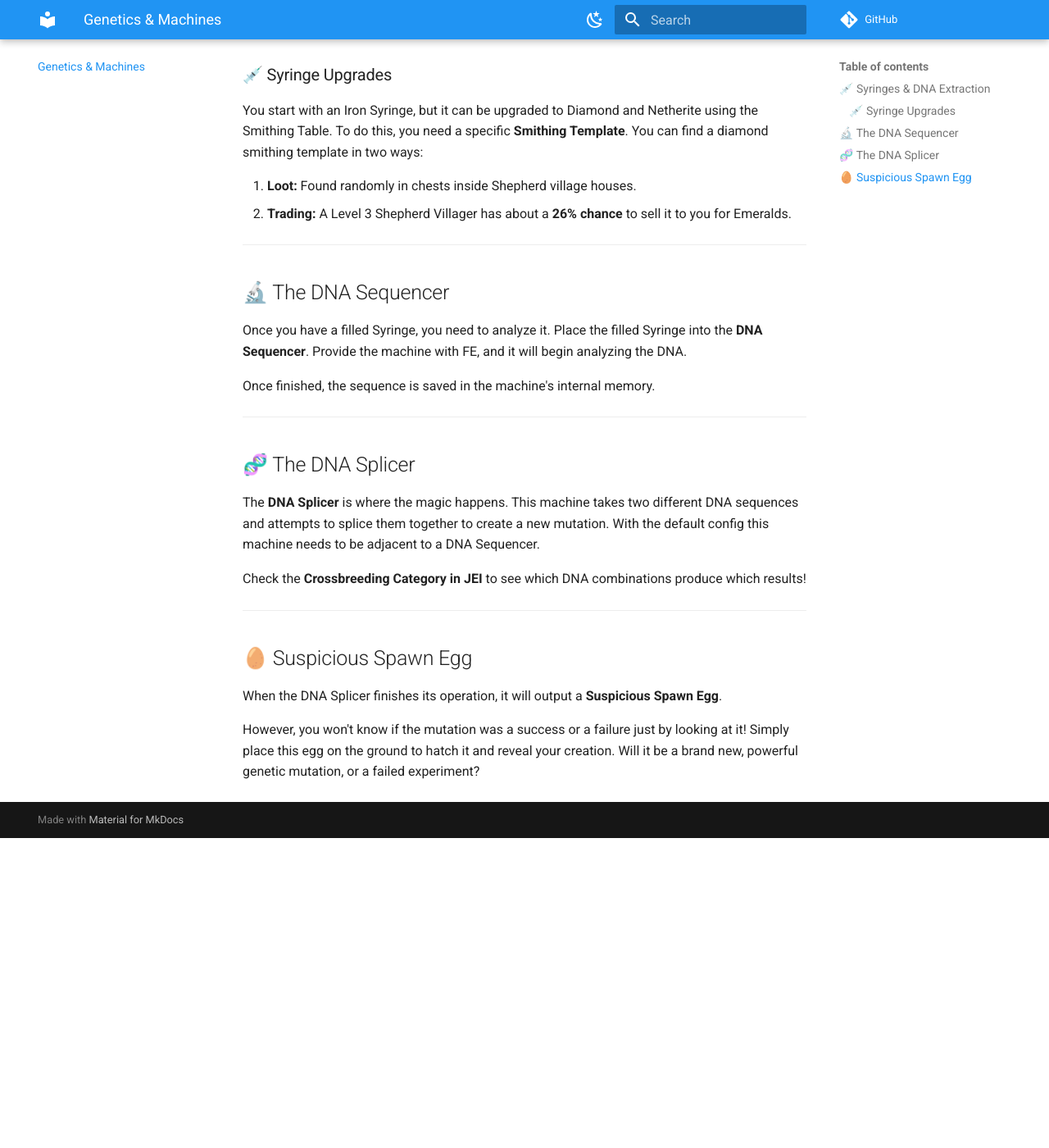
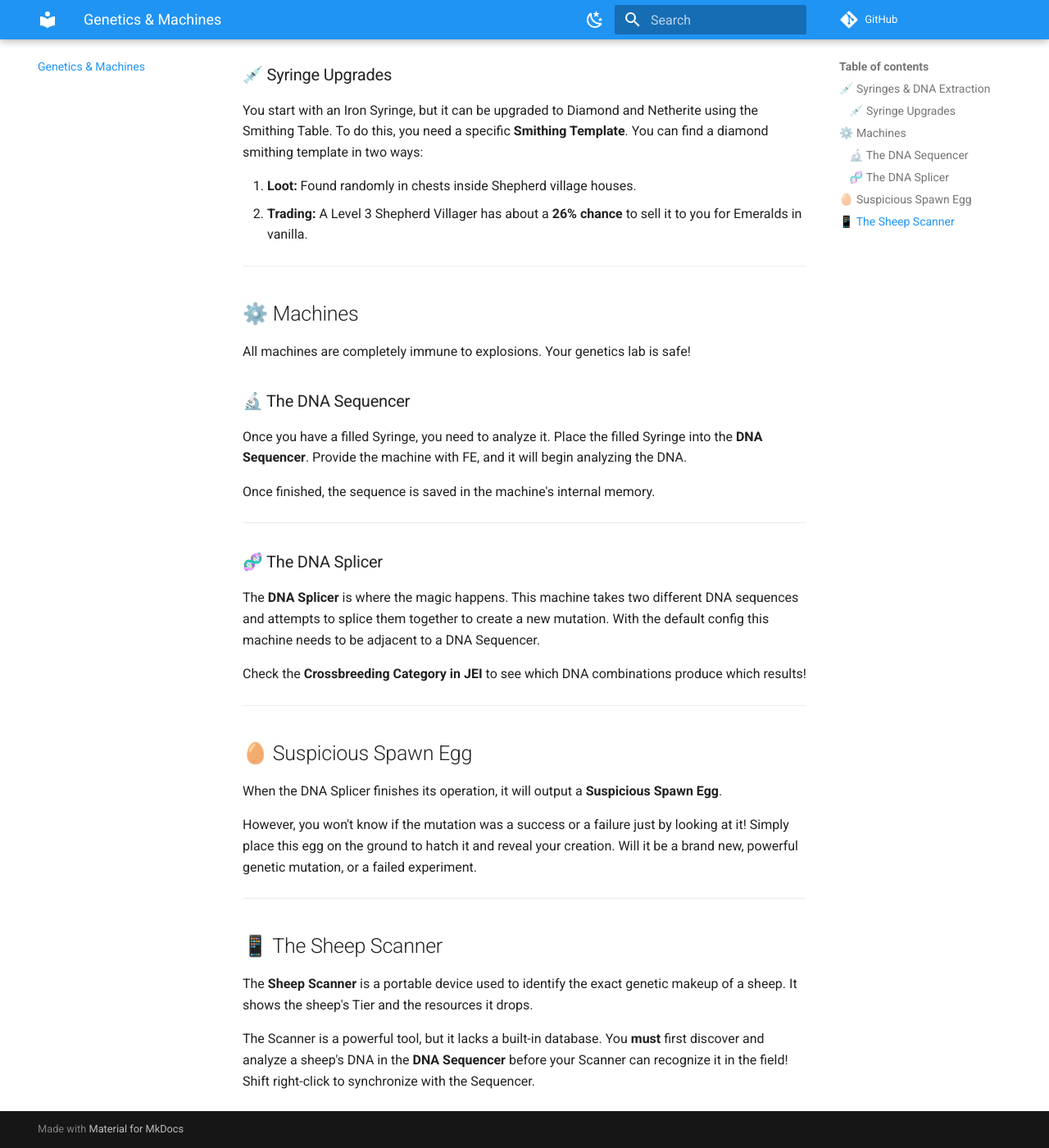
Before and after one commit to Mathmout/Resourceful-Sheep, an MkDocs documentation site: the page built from docs/genetics-machines.md, in a window 1280 px wide and 1400 px high, scrolled down 707 px. Shown: the whole window at 82% size. Built offline with MkDocs 1.6.1 and Material for MkDocs 9.7.7, drawn with Linux system fonts in a browser that asks for light colours; comment, search, counter and statistics services are not loaded; the version menu is left out; before the commit the page ends 1729 px from its top, so only the background shows below that.

```diff
--- a/docs/genetics-machines.md
+++ b/docs/genetics-machines.md
@@ -18,11 +18,15 @@ You start with an Iron Syringe, but it can be upgraded to Diamond and Netherite
 You can find a diamond smithing template in two ways:
 
 1. **Loot:** Found randomly in chests inside Shepherd village houses.
-2. **Trading:** A Level 3 Shepherd Villager has about a **26% chance** to sell it to you for Emeralds.
+2. **Trading:** A Level 3 Shepherd Villager has about a **26% chance** to sell it to you for Emeralds in vanilla.
 
 ---
 
-## 🔬 The DNA Sequencer
+## ⚙️ Machines
+
+All machines are completely immune to explosions. Your genetics lab is safe!
+
+### 🔬 The DNA Sequencer
 
 Once you have a filled Syringe, you need to analyze it.
 Place the filled Syringe into the **DNA Sequencer**. Provide the machine with FE, and it will begin analyzing the DNA.
@@ -31,7 +35,7 @@ Once finished, the sequence is saved in the machine's internal memory.
 
 ---
 
-## 🧬 The DNA Splicer
+### 🧬 The DNA Splicer
 
 The **DNA Splicer** is where the magic happens. This machine takes two different DNA sequences and attempts to splice them together to create a new mutation. With the default config this machine needs to be adjacent to a DNA Sequencer.
 
@@ -43,4 +47,13 @@ Check the **Crossbreeding Category in JEI** to see which DNA combinations produc
 
 When the DNA Splicer finishes its operation, it will output a **Suspicious Spawn Egg**.
 
-However, you won't know if the mutation was a success or a failure just by looking at it! Simply place this egg on the ground to hatch it and reveal your creation. Will it be a brand new, powerful genetic mutation, or a failed experiment?
+However, you won't know if the mutation was a success or a failure just by looking at it! Simply place this egg on the ground to hatch it and reveal your creation. Will it be a brand new, powerful genetic mutation, or a failed experiment.
+
+---
+
+## 📱 The Sheep Scanner
+
+The **Sheep Scanner** is a portable device used to identify the exact genetic makeup of a sheep.
+It shows the sheep's Tier and the resources it drops.
+
+The Scanner is a powerful tool, but it lacks a built-in database. You **must** first discover and analyze a sheep's DNA in the **DNA Sequencer** before your Scanner can recognize it in the field! Shift right-click to synchronize with the Sequencer.
--- a/mkdocs.yml
+++ b/mkdocs.yml
@@ -44,3 +44,8 @@ markdown_extensions:
   - pymdownx.details
   - pymdownx.superfences
   - attr_list
+
+# Configuration du versioning avec Mike
+extra:
+  version:
+    provider: mike
```
Also changed, not shown: docs/configuration.md (+6 -1 lines).
